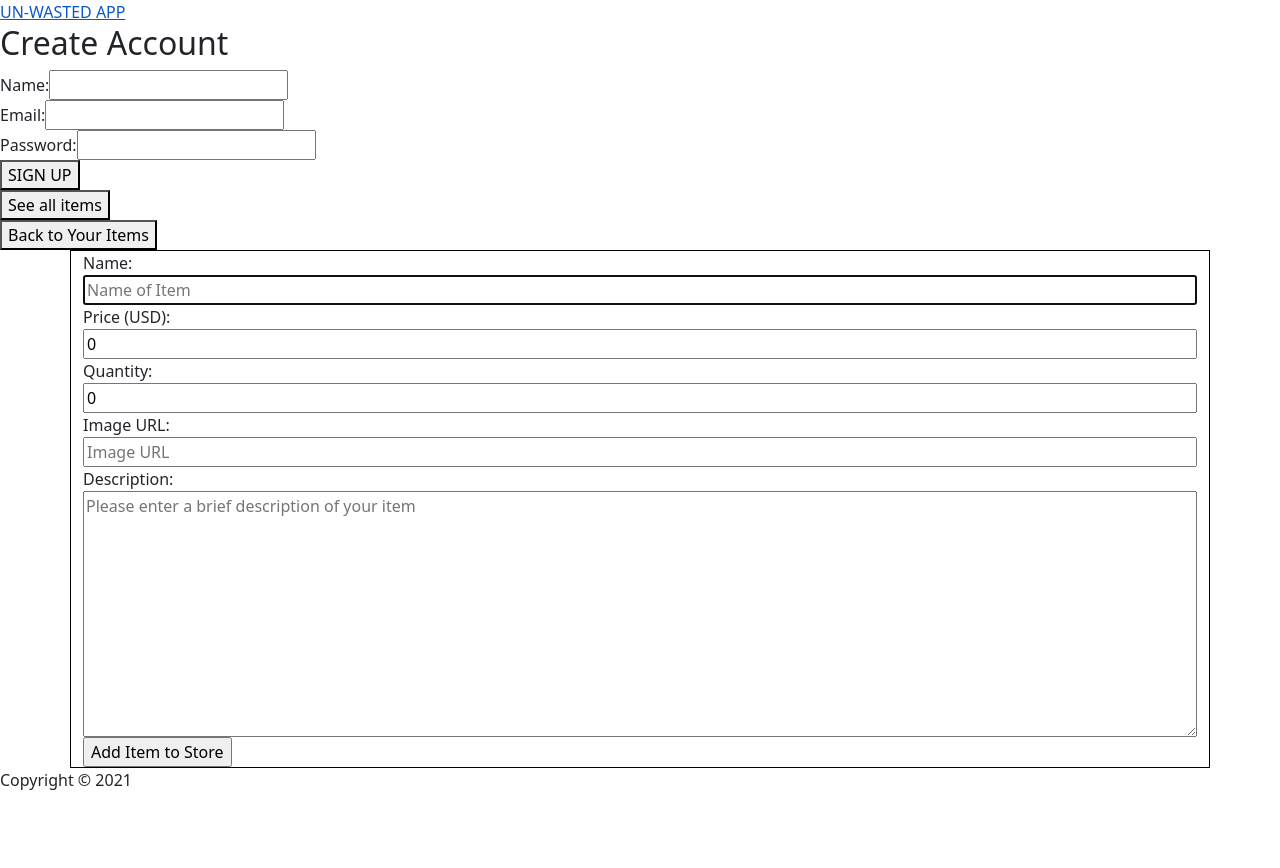
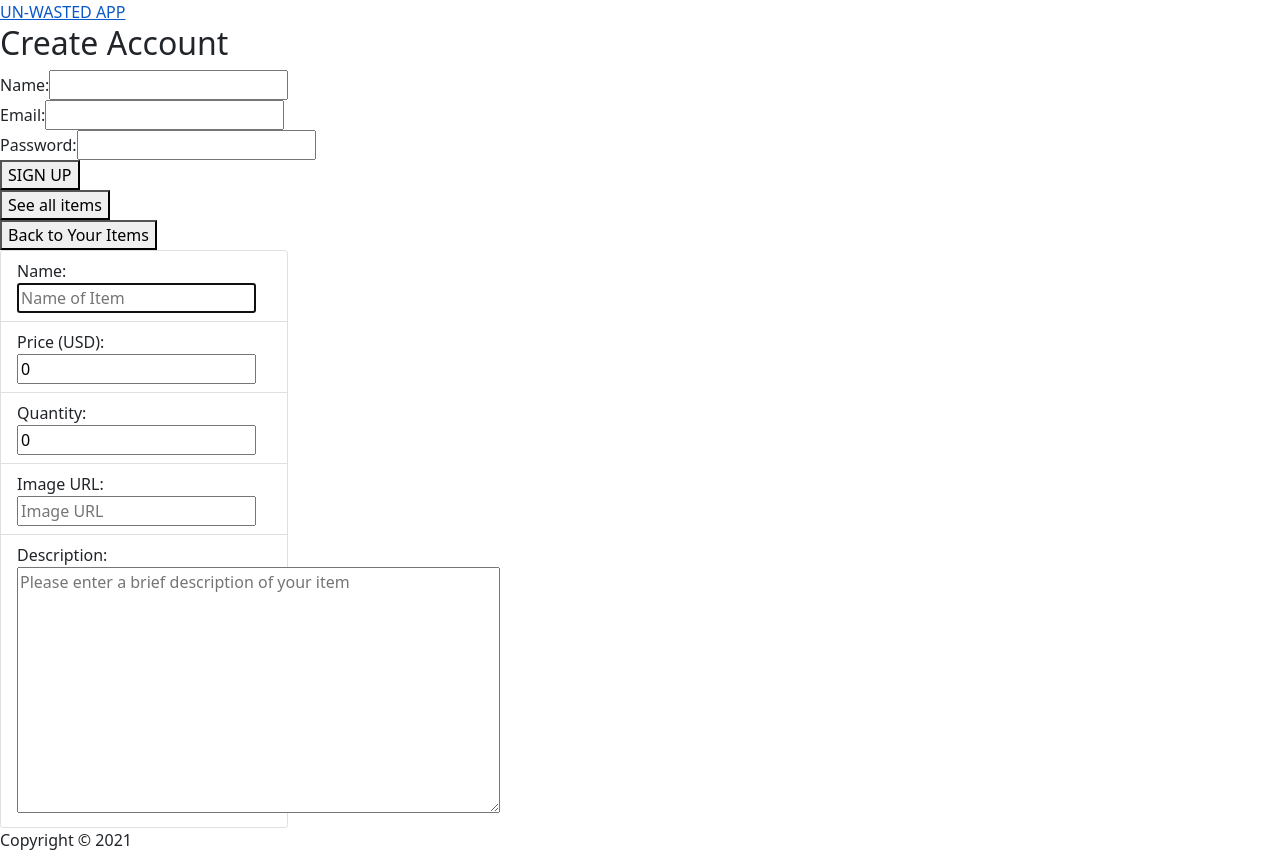
Before and after one commit to underdoggum/seir_pengiun_project_3_frontend, a React (Create React App) app: page /newItem in a window 1280 px wide. Before the commit the page ends 808 px from the top, so only its background shows below. Built offline with nearby package versions, Linux system fonts and the light colour scheme; no server answers.

Commit message:
bootstrap added

```diff
--- a/src/index.css
+++ b/src/index.css
@@ -48,11 +48,11 @@ code {
   margin: 25px 10px 0 10px;
 }
 
-.container {
+/* .container {
   border: 1px solid black;
 }
 
 .col {
   display: flex;
   flex-direction: column;
-}
+} */
--- a/src/pages/NewItem.jsx
+++ b/src/pages/NewItem.jsx
@@ -1,5 +1,6 @@
 import { useState } from "react"
 import { Link, useNavigate } from "react-router-dom"
+import { Card, ListGroup } from "react-bootstrap"
 
 const NewItem = (props) => {
 
@@ -35,7 +36,6 @@ const NewItem = (props) => {
         setNewForm({ ...newForm, img: event.target.value })
     }
 
-
     // handleSubmit function for the form
     const handleSubmit = (event) => {
         event.preventDefault()
@@ -43,9 +43,77 @@ const NewItem = (props) => {
         navigate("/items")
     }
 
-    const form = (
-        <form onSubmit={handleSubmit} className="container">
-            <label htmlFor="Name" className="col">
+    // const form = (
+    //     <form onSubmit={handleSubmit} className="container">
+    //         <label htmlFor="Name" className="col">
+    //             Name:
+    //             <input
+    //                 type="text"
+    //                 value={newForm.name}
+    //                 name="name"
+    //                 placeholder="Name of Item"
+    //                 onChange={handleNameChange}
+    //                 required
+    //                 autoFocus
+    //             />
+    //         </label>
+    //         <label htmlFor="Price" className="col">
+    //             Price (USD):
+    //             <input
+    //                 type="text"
+    //                 value={newForm.price}
+    //                 name="price"
+    //                 placeholder="Price"
+    //                 onChange={handlePriceChange}
+    //                 min={0}
+    //                 required
+    //             />
+    //         </label>
+    //         <label htmlFor="Quantity" className="col">
+    //             Quantity:
+    //             <input
+    //                 type="text"
+    //                 value={newForm.quantity}
+    //                 name="quantity"
+    //                 placeholder="Quantity"
+    //                 onChange={handleQuantityChange}
+    //                 min={0}
+    //             />
+    //         </label>
+    //         <label htmlFor="Image URL" className="col">
+    //             Image URL:
+    //             <input
+    //                 type="text"
+    //                 value={newForm.img}
+    //                 name="img"
+    //                 placeholder="Image URL"
+    //                 onChange={handleImgChange}
+    //             />
+    //         </label>
+    //         <label htmlFor="Description" className="col">
+    //             Description:
+    //             <textarea
+    //                 style={{resize: "vertical"}}
+    //                 cols={50}
+    //                 rows={10}
+    //                 value={newForm.description}
+    //                 placeholder="Please enter a brief description of your item"
+    //                 onChange={handleDescriptionChange}
+    //             />
+    //         </label>
+    //         <input type="submit" value="Add Item to Store" className="submit-button"/>
+    //     </form>
+    // )
+
+    return (
+        <div className="NewItem">
+            <Link to="/items">
+                <button>Back to Your Items</button>
+            </Link>
+            <Card style={{ width: '18rem' }}>
+  <ListGroup variant="flush">
+    <ListGroup.Item
+            htmlFor="Name" className="col">
                 Name:
                 <input
                     type="text"
@@ -55,9 +123,9 @@ const NewItem = (props) => {
                     onChange={handleNameChange}
                     required
                     autoFocus
-                />
-            </label>
-            <label htmlFor="Price" className="col">
+                /></ListGroup.Item>
+    <ListGroup.Item
+            htmlFor="Price" className="col">
                 Price (USD):
                 <input
                     type="text"
@@ -68,8 +136,9 @@ const NewItem = (props) => {
                     min={0}
                     required
                 />
-            </label>
-            <label htmlFor="Quantity" className="col">
+    </ListGroup.Item>
+    <ListGroup.Item
+        htmlFor="Quantity" className="col">
                 Quantity:
                 <input
                     type="text"
@@ -79,8 +148,9 @@ const NewItem = (props) => {
                     onChange={handleQuantityChange}
                     min={0}
                 />
-            </label>
-            <label htmlFor="Image URL" className="col">
+    </ListGroup.Item>
+    <ListGroup.Item
+    htmlFor="Image URL" className="col">
                 Image URL:
                 <input
                     type="text"
@@ -89,8 +159,9 @@ const NewItem = (props) => {
                     placeholder="Image URL"
                     onChange={handleImgChange}
                 />
-            </label>
-            <label htmlFor="Description" className="col">
+    </ListGroup.Item>
+    <ListGroup.Item
+    htmlFor="Description" className="col">
     Description:
     <textarea
         style={{resize: "vertical"}}
@@ -100,18 +171,10 @@ const NewItem = (props) => {
         placeholder="Please enter a brief description of your item"
         onChange={handleDescriptionChange}
     />
-            </label>
-            <input type="submit" value="Add Item to Store" className="submit-button"/>
-        </form>
-    )
-
-
-    return (
-        <div className="NewItem">
-            <Link to="/items">
-                <button>Back to Your Items</button>
-            </Link>
-            {form}
+    </ListGroup.Item>
+                </ListGroup>
+</Card>
+            {/* {form} */}
         </div>
     )
 }
```
Lines whose indentation alone changed are shown as unchanged.
